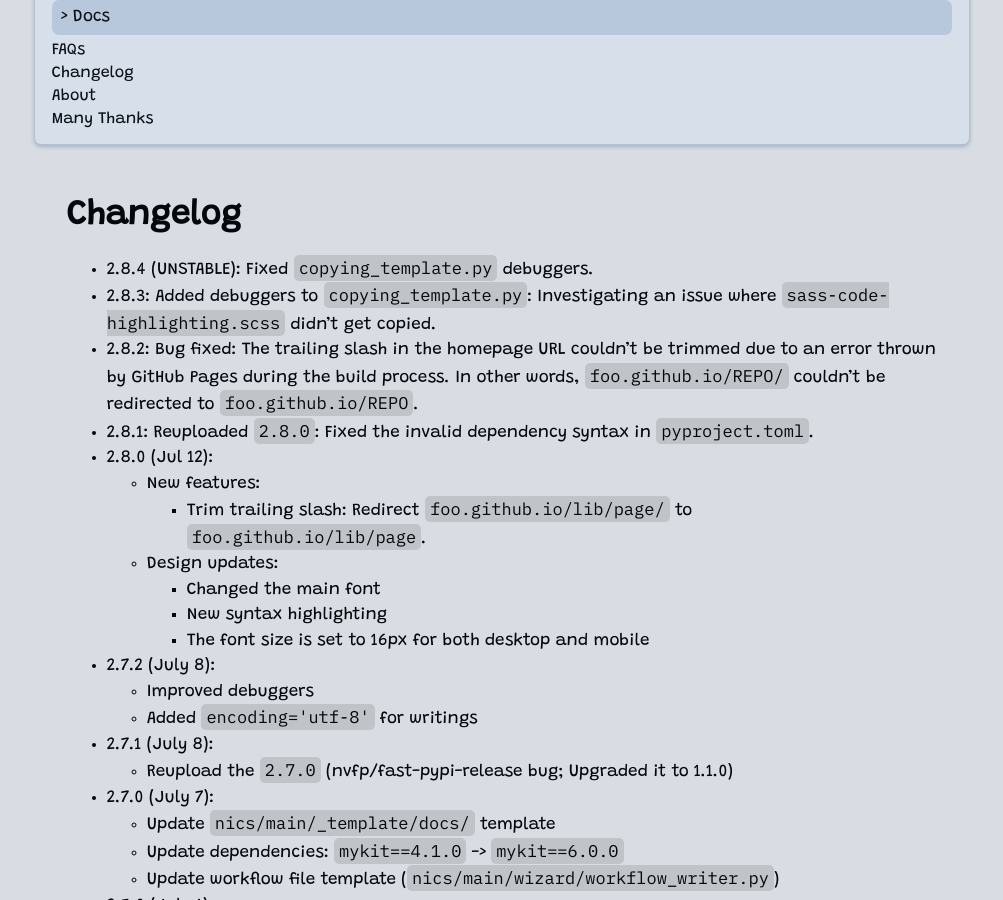
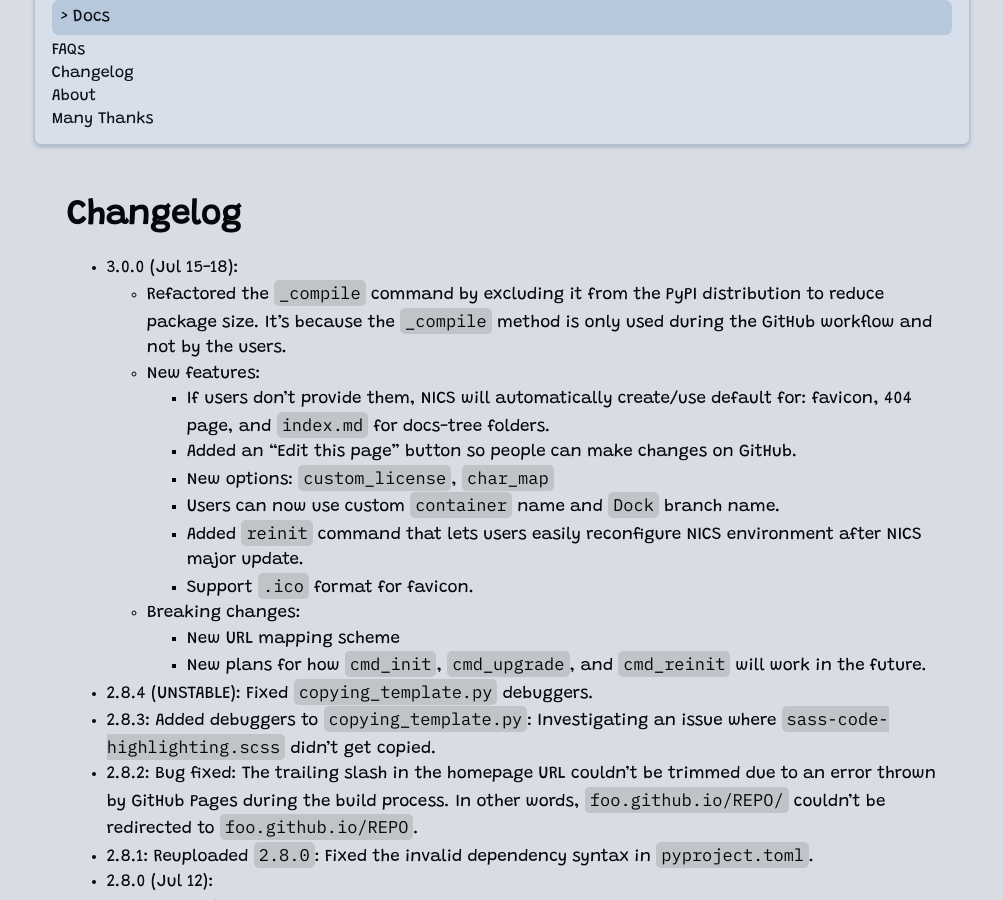
Before and after one commit to nvfp/now-i-can-sleep, a Jekyll site: the page built from _pages/Changelog.md, in a window 1280 px wide and 900 px high, scrolled down 217 px. Shown: the whole window, without its empty margins (138-1141 px from the left). Built offline with Jekyll 4.4.1, drawn with Linux system fonts in a browser that asks for light colours.

```diff
--- a/_includes/header.html
+++ b/_includes/header.html
@@ -1 +1 @@
-<header><h1>{{ page.title }}</h1><div class="wrap"><button id="_root__nav">v Navigation</button><div class="main" id="_root__nav-div"><button id="usage">> Usage</button><div class="child" id="usage-div"><a href="{{ site.baseurl }}/usage/the-init-command">The 'init' command</a><a href="{{ site.baseurl }}/usage/the-upgrade-command">The 'upgrade' command</a></div><button id="docs">> Docs</button><div class="child" id="docs-div"><a href="{{ site.baseurl }}/docs/nics-engine-breakdown">NICS engine breakdown</a></div><a href="{{ site.baseurl }}/faqs">FAQs</a><a href="{{ site.baseurl }}/changelog">Changelog</a><a href="{{ site.baseurl }}/about">About</a><a href="{{ site.baseurl }}/many-thanks">Many Thanks</a></div></div></header>
+<header><h1>{{ page.title }}</h1><div class="wrap"><button id="_root__nav">v Navigation</button><div class="main" id="_root__nav-div"><button id="usage">> Usage</button><div class="child" id="usage-div"><a href="{{ site.baseurl }}/usage/the-init-command">The 'init' command</a><a href="{{ site.baseurl }}/usage/the-upgrade-command">The 'upgrade' command</a></div><button id="docs">> Docs</button><div class="child" id="docs-div"><a href="{{ site.baseurl }}/docs/guidelines">Guidelines</a><a href="{{ site.baseurl }}/docs/nics-engine-breakdown">NICS engine breakdown</a><a href="{{ site.baseurl }}/docs/init-vs-reinit-vs-upgrade">'init' vs 'reinit' vs 'upgrade'</a><a href="{{ site.baseurl }}/docs/the-nics-signatures">The NICS signatures</a></div><a href="{{ site.baseurl }}/faqs">FAQs</a><a href="{{ site.baseurl }}/changelog">Changelog</a><a href="{{ site.baseurl }}/about">About</a><a href="{{ site.baseurl }}/many-thanks">Many Thanks</a></div></div></header>
--- a/_pages/Changelog.md
+++ b/_pages/Changelog.md
@@ -6,6 +6,18 @@ title: Changelog
 
 # Changelog
 
+- 3.0.0 (Jul 15-18):
+    - Refactored the `_compile` command by excluding it from the PyPI distribution to reduce package size. It's because the `_compile` method is only used during the GitHub workflow and not by the users.
+    - New features:
+        - If users don't provide them, NICS will automatically create/use default for: favicon, 404 page, and `index.md` for docs-tree folders.
+        - Added an "Edit this page" button so people can make changes on GitHub.
+        - New options: `custom_license`, `char_map`
+        - Users can now use custom `container` name and `Dock` branch name.
+        - Added `reinit` command that lets users easily reconfigure NICS environment after NICS major update.
+        - Support `.ico` format for favicon.
+    - Breaking changes:
+        - New URL mapping scheme
+        - New plans for how `cmd_init`, `cmd_upgrade`, and `cmd_reinit` will work in the future.
 - 2.8.4 (UNSTABLE): Fixed `copying_template.py` debuggers.
 - 2.8.3: Added debuggers to `copying_template.py`: Investigating an issue where `sass-code-highlighting.scss` didn't get copied.
 - 2.8.2: Bug fixed: The trailing slash in the homepage URL couldn't be trimmed due to an error thrown by GitHub Pages during the build process. In other words, `foo.github.io/REPO/` couldn't be redirected to `foo.github.io/REPO`.
```
Also changed, not shown: _pages/docs/'init' vs 'reinit' vs 'upgrade'.md (added, +38 -0 lines), _pages/docs/Guidelines.md (added, +85 -0 lines), _pages/docs/The NICS signatures.md (added, +8 -0 lines), _pages/index.md (+4 -4 lines).
